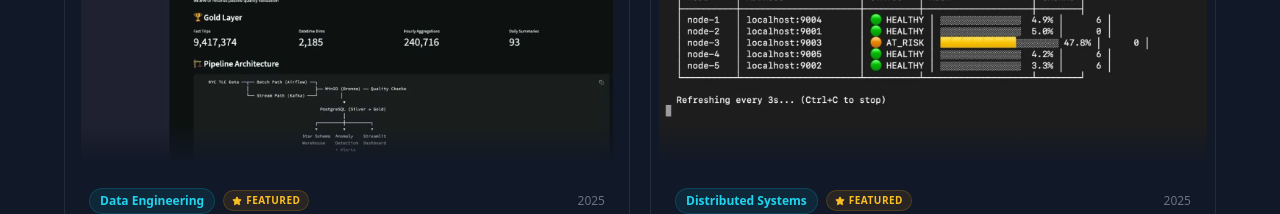
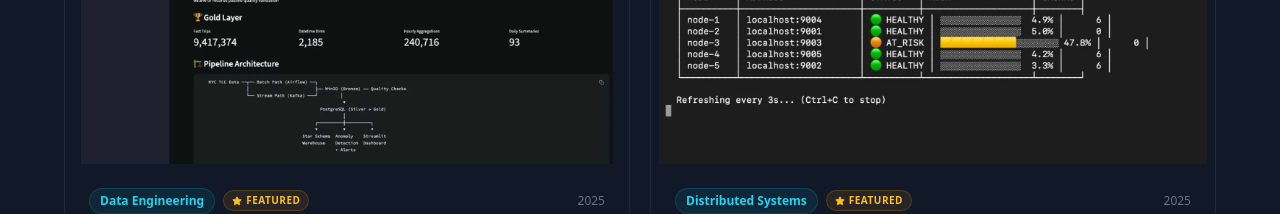
Before and after one commit to srujankothuri/srujankothuri-portfolio, a React (Vite) app: page / in a window 1280 px wide. Shown: the part 5960-6174 px from the top of the page. Built offline with nearby package versions, Linux system fonts and the light colour scheme.

Commit message:
fix(projects): remove image overlay from featured cards

```diff
--- a/src/components/Projects.tsx
+++ b/src/components/Projects.tsx
@@ -336,14 +336,6 @@ const FeaturedCard = ({
                 theme === "dark" ? "#111827" : "#f3f4f6",
             }}
           />
-          {/* Bottom fade */}
-          <div
-            className={`absolute bottom-0 left-0 right-0 h-10 ${
-              theme === "dark"
-                ? "bg-gradient-to-t from-gray-900 to-transparent"
-                : "bg-gradient-to-t from-white to-transparent"
-            }`}
-          />
         </div>
       )}
 
```
